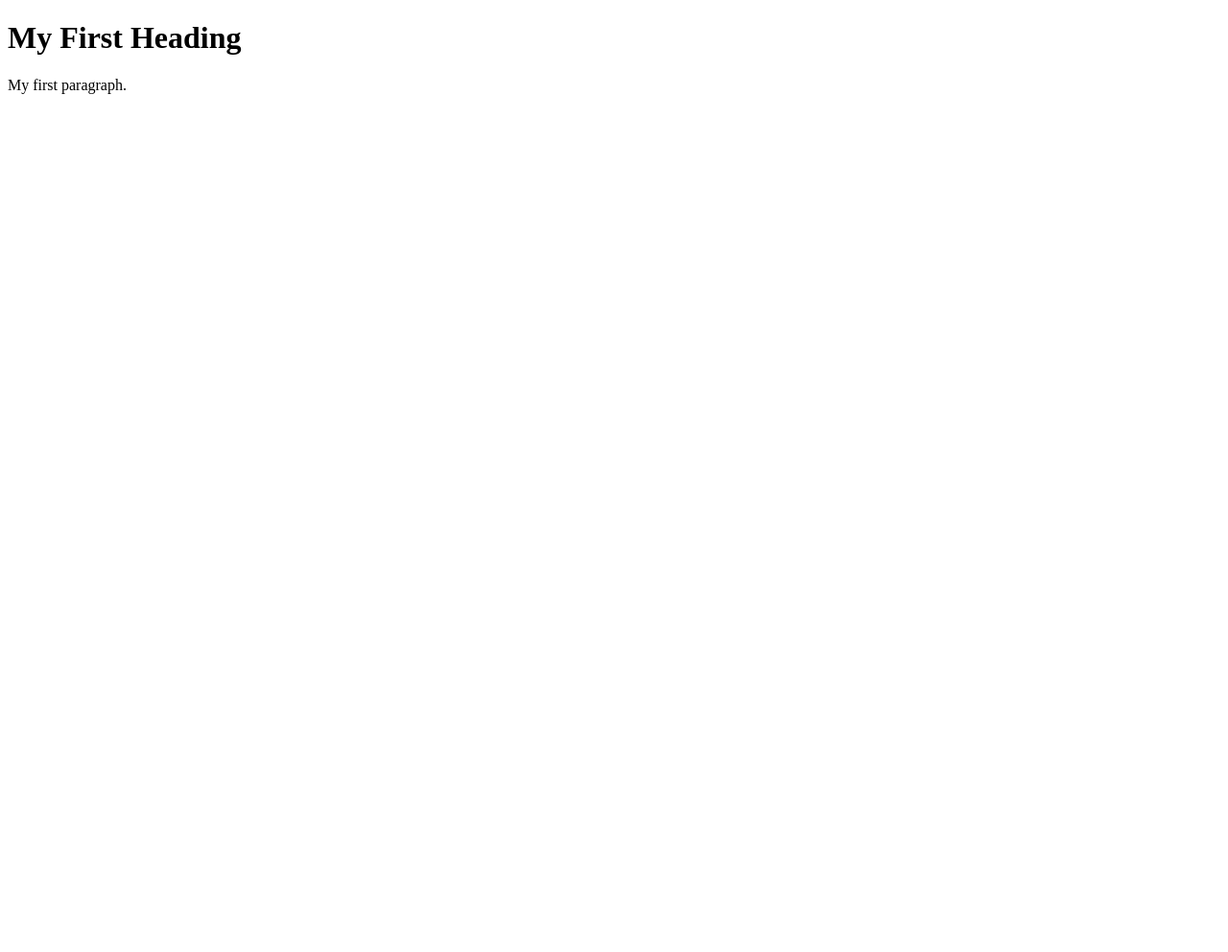
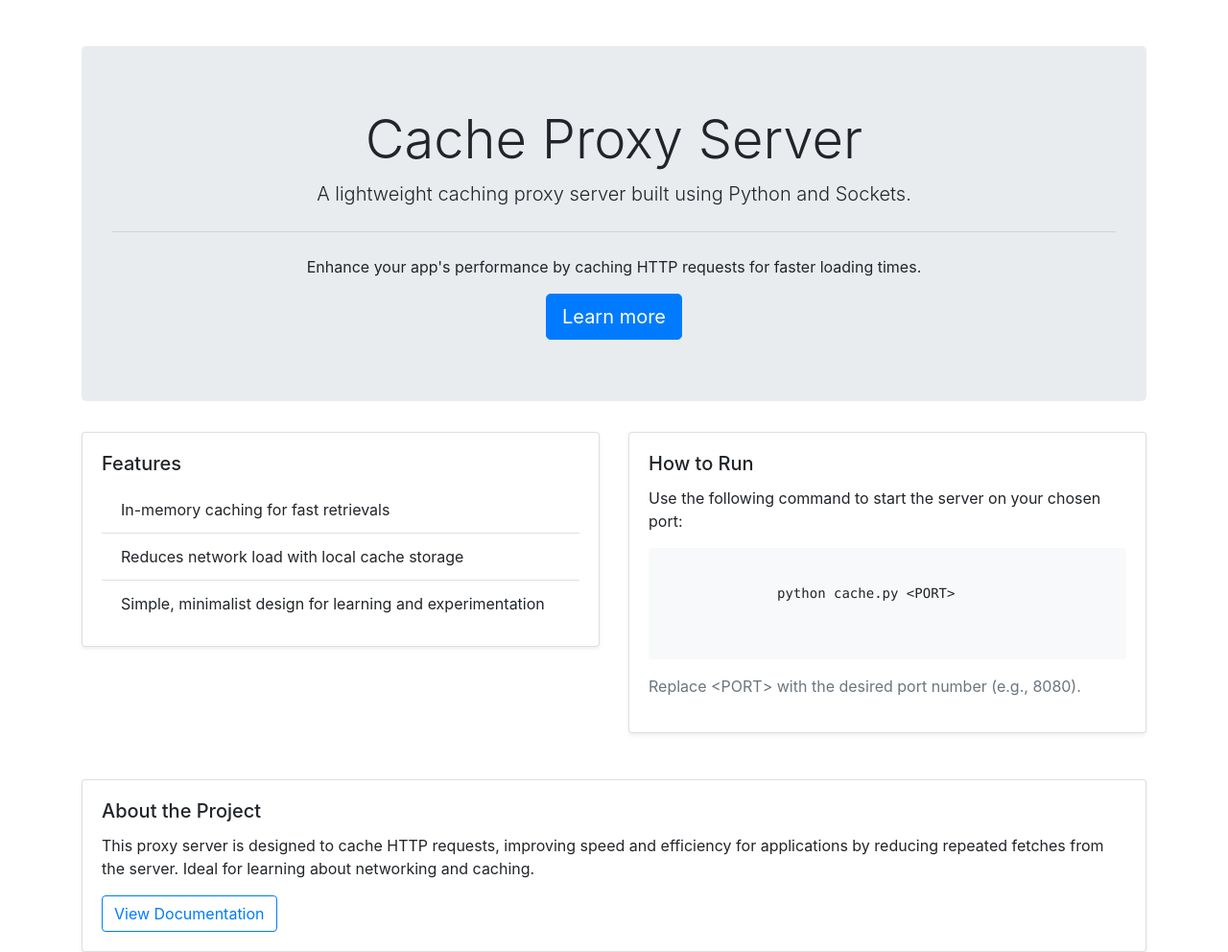
Before and after one commit to LuckyKhoza-crypto/cache_proxy_cli, a plain HTML site: page cache/index.html in a window 1280 px wide. Shown: the whole page at 96% size. Before the commit the page ends 800 px from the top, so only its background shows below. Drawn offline with nearby package versions, Linux system fonts and the light colour scheme.

Commit message:
small update on index file

```diff
--- a/cache/index.html
+++ b/cache/index.html
@@ -1,12 +1,170 @@
 <!DOCTYPE html>
 
-<html>
+<html lang="en">
 
-  <body>
+  <head>
 
-    <h1>My First Heading</h1>
+    <meta charset="UTF-8" />
 
-    <p>My first paragraph.</p>
+    <meta name="viewport" content="width=device-width, initial-scale=1.0" />
+
+    <title>Cache Proxy Server</title>
+
+    <link
+
+      rel="stylesheet"
+
+      href="https://cdn.jsdelivr.net/npm/bootstrap@4.4.1/dist/css/bootstrap.min.css"
+
+      integrity="sha384-Vkoo8x4CGsO3+Hhxv8T/Q5PaXtkKtu6ug5TOeNV6gBiFeWPGFN9MuhOf23Q9Ifjh"
+
+      crossorigin="anonymous"
+
+    />
+
+  </head>
+
+  <body class="container mt-5">
+
+    <div class="jumbotron text-center">
+
+      <h1 class="display-4">Cache Proxy Server</h1>
+
+      <p class="lead">
+
+        A lightweight caching proxy server built using Python and Sockets.
+
+      </p>
+
+      <hr class="my-4" />
+
+      <p>
+
+        Enhance your app's performance by caching HTTP requests for faster
+
+        loading times.
+
+      </p>
+
+      <a class="btn btn-primary btn-lg" href="#" role="button">Learn more</a>
+
+    </div>
+
+
+
+    <section class="mt-4">
+
+      <div class="row">
+
+        <div class="col-md-6">
+
+          <div class="card shadow-sm">
+
+            <div class="card-body">
+
+              <h5 class="card-title">Features</h5>
+
+              <ul class="list-group list-group-flush">
+
+                <li class="list-group-item">
+
+                  In-memory caching for fast retrievals
+
+                </li>
+
+                <li class="list-group-item">
+
+                  Reduces network load with local cache storage
+
+                </li>
+
+                <li class="list-group-item">
+
+                  Simple, minimalist design for learning and experimentation
+
+                </li>
+
+              </ul>
+
+            </div>
+
+          </div>
+
+        </div>
+
+        <div class="col-md-6">
+
+          <div class="card shadow-sm">
+
+            <div class="card-body">
+
+              <h5 class="card-title">How to Run</h5>
+
+              <p class="card-text">
+
+                Use the following command to start the server on your chosen
+
+                port:
+
+              </p>
+
+              <pre class="bg-light p-3 rounded">
+
+              python cache.py &lt;PORT&gt;
+
+              </pre>
+
+              <p class="text-muted">
+
+                Replace &lt;PORT&gt; with the desired port number (e.g., 8080).
+
+              </p>
+
+            </div>
+
+          </div>
+
+        </div>
+
+      </div>
+
+    </section>
+
+
+
+    <section class="mt-5">
+
+      <div class="card shadow-sm">
+
+        <div class="card-body">
+
+          <h5 class="card-title">About the Project</h5>
+
+          <p class="card-text">
+
+            This proxy server is designed to cache HTTP requests, improving
+
+            speed and efficiency for applications by reducing repeated fetches
+
+            from the server. Ideal for learning about networking and caching.
+
+          </p>
+
+          <a
+
+            href="https://github.com/LuckyKhoza-crypto/cache_proxy_cli"
+
+            class="btn btn-outline-primary"
+
+            >View Documentation</a
+
+          >
+
+        </div>
+
+      </div>
+
+    </section>
 
   </body>
 
```
Also changed, not shown: index.html (+83 -4 lines), 1 other file.
